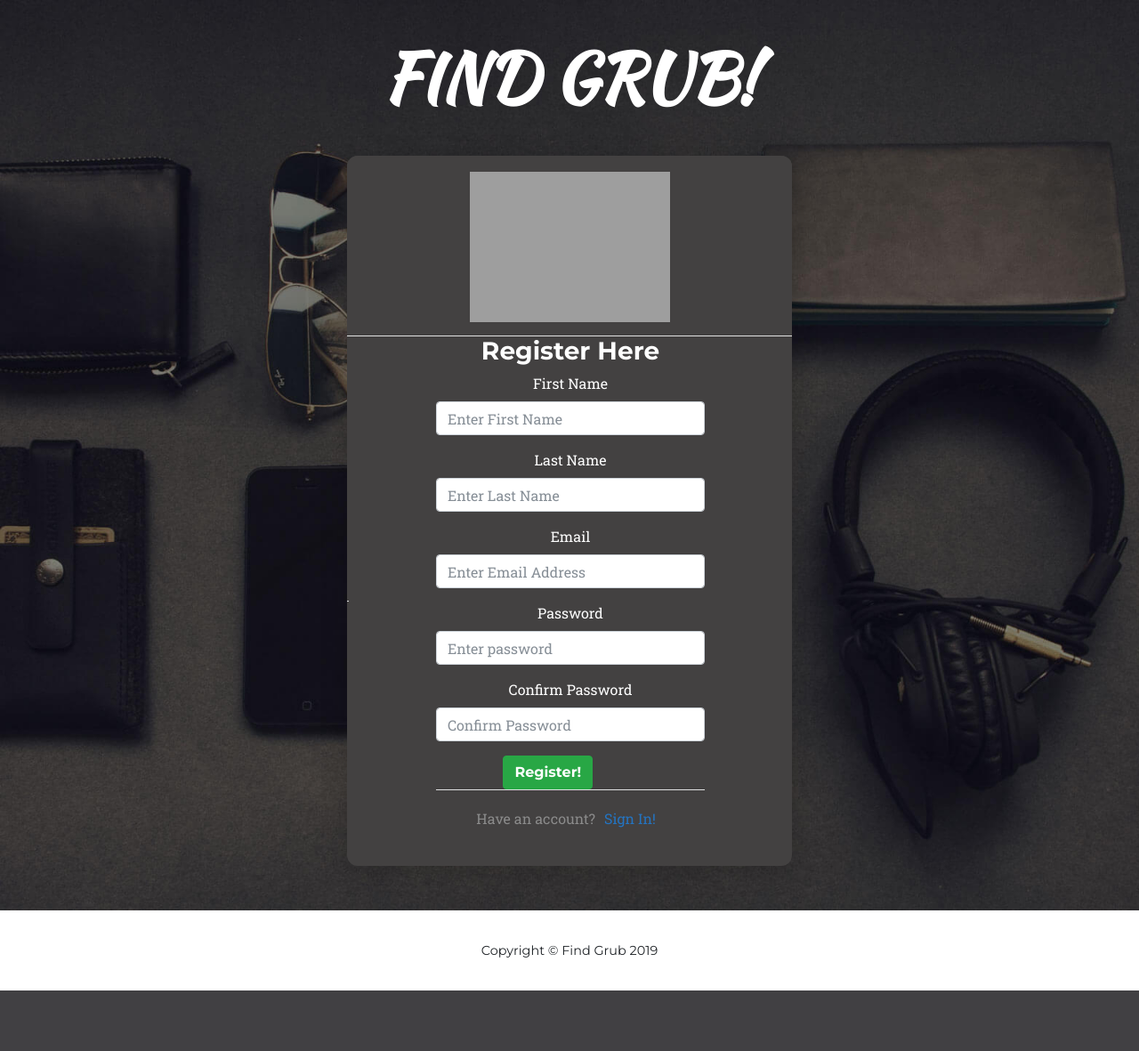
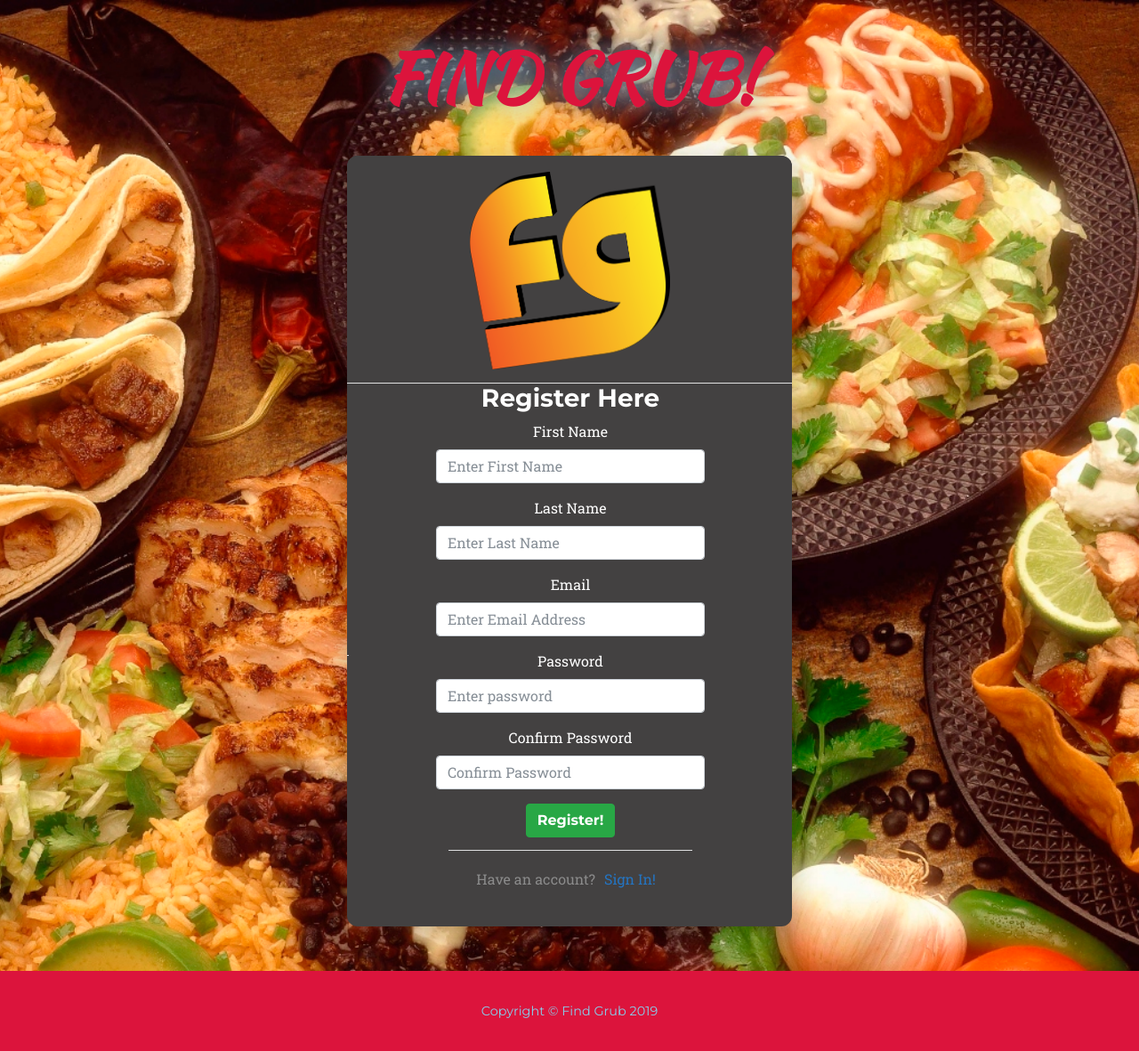
Before and after one commit to Alexlegard/webproject, a PHP site: page /register.php in a window 1280 px wide. Shown: the whole page at 89% size. Before the commit the page ends 1113 px from the top, so only its background shows below. Run offline with PHP 8.4, Linux system fonts and the light colour scheme; some web fonts are replaced; grey boxes are pictures that could not be loaded.

Commit message:
register

```diff
--- a/register.php
+++ b/register.php
@@ -93,13 +93,13 @@ $passErr = $confirmPassErr = $fNameErr = $lNameErr = $emailErr = $email = "";
 </head>
 
 <body id="page-top">
-    <header class="masthead" style="background-image:url('assets/img/header-bg.jpg');">
+    <header class="masthead" style="background-image:url('assets/img/food2.jpg');">
         <div class="container">
             <div class="intro-text" style="padding-top: 50px;padding-bottom: 50px;">
-                <div class="intro-heading text-uppercase"><span style="font-family: 'Kaushan Script', cursive;">Find grub!</span></div>
+                <div class="intro-heading text-uppercase"><span style="font-family: 'Kaushan Script', cursive;color: crimson; text-shadow: 0 0 30px skyblue;">Find grub!</span></div>
                 <div class="d-flex flex-column justify-content-center" id="login-box" style="background-color: #434141;">
                     <div class="login-box-header" style="background-color: #434141;">
-                        <h4 style="color: rgb(255,255,255);margin-bottom: 0px;font-weight: 400;font-size: 27px;"><img src="assets/img/fg.png" width="50%"></h4>
+                        <h4 style="color: rgb(255,255,255);margin-bottom: 0px;font-weight: 400;font-size: 27px;"><img src="assets/img/logo.png" width="50%"></h4>
                     </div>
 
                     <div class="d-flex flex-row align-items-center login-box-seperator-container">
@@ -147,11 +147,11 @@ $passErr = $confirmPassErr = $fNameErr = $lNameErr = $emailErr = $email = "";
                     </div>
 
                     <div class="form-group">
-                        <div class="col-sm-offset-2 col-sm-10">
+                        <div>
                             <button type="submit" name="register" class="btn btn-success">Register!</button>
 
                     </div>
-                    <div id="login-box-footer" style="padding:10px 20px;padding-bottom:23px;padding-top:18px;">
+                    <div id="login-box-footer" style="padding:10px 20px;padding-bottom:23px;padding-top:18px; margin: 14px;">
                         <p style="margin-bottom:0px;">Have an account?<a id="register-link" href="login.php">Sign In!</a></p>
                     </div>
                 </form>
@@ -162,7 +162,7 @@ $passErr = $confirmPassErr = $fNameErr = $lNameErr = $emailErr = $email = "";
             </div>
         </div>
     </header>
-    <footer>
+    <footer style="background: crimson; color: skyblue;">
         <div class="container">
             <div class="row">
                 <div class="col-md-4 col-lg-12"><span class="copyright">Copyright&nbsp;© Find Grub 2019</span></div>
```
